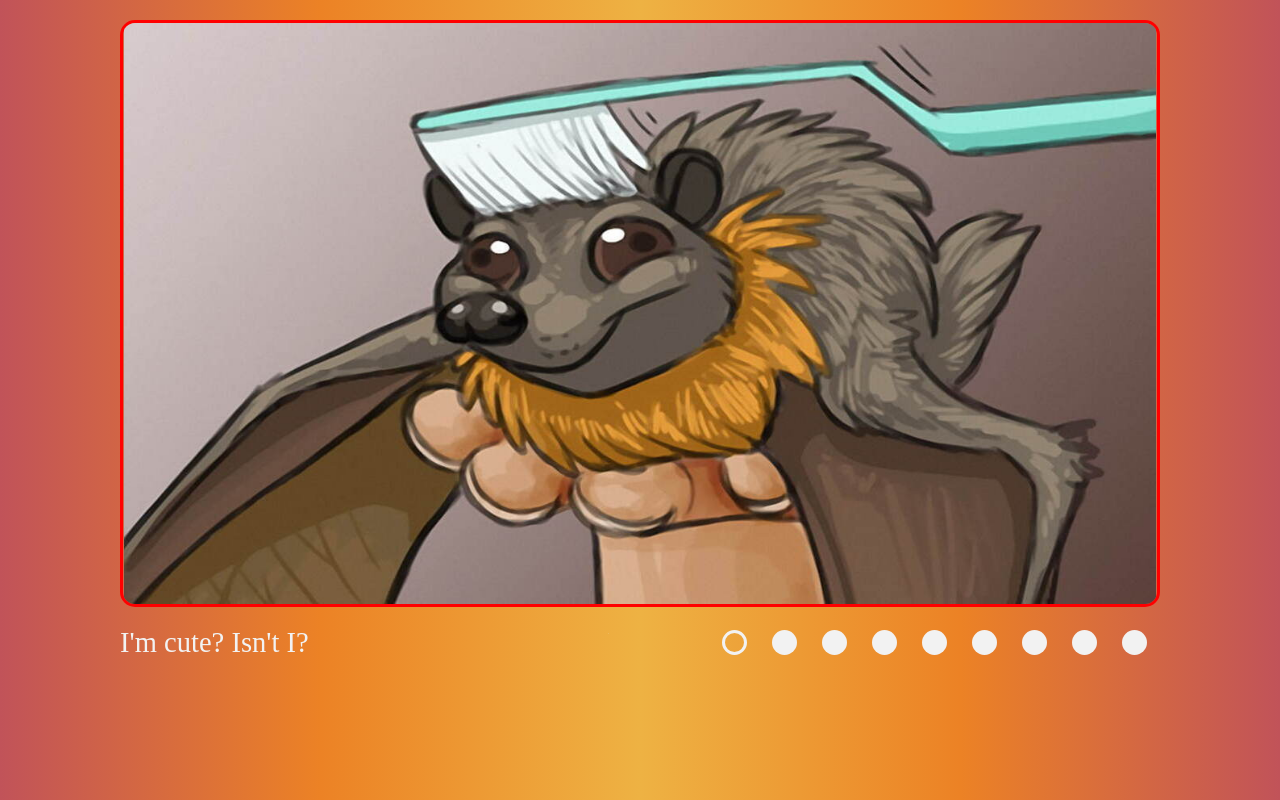
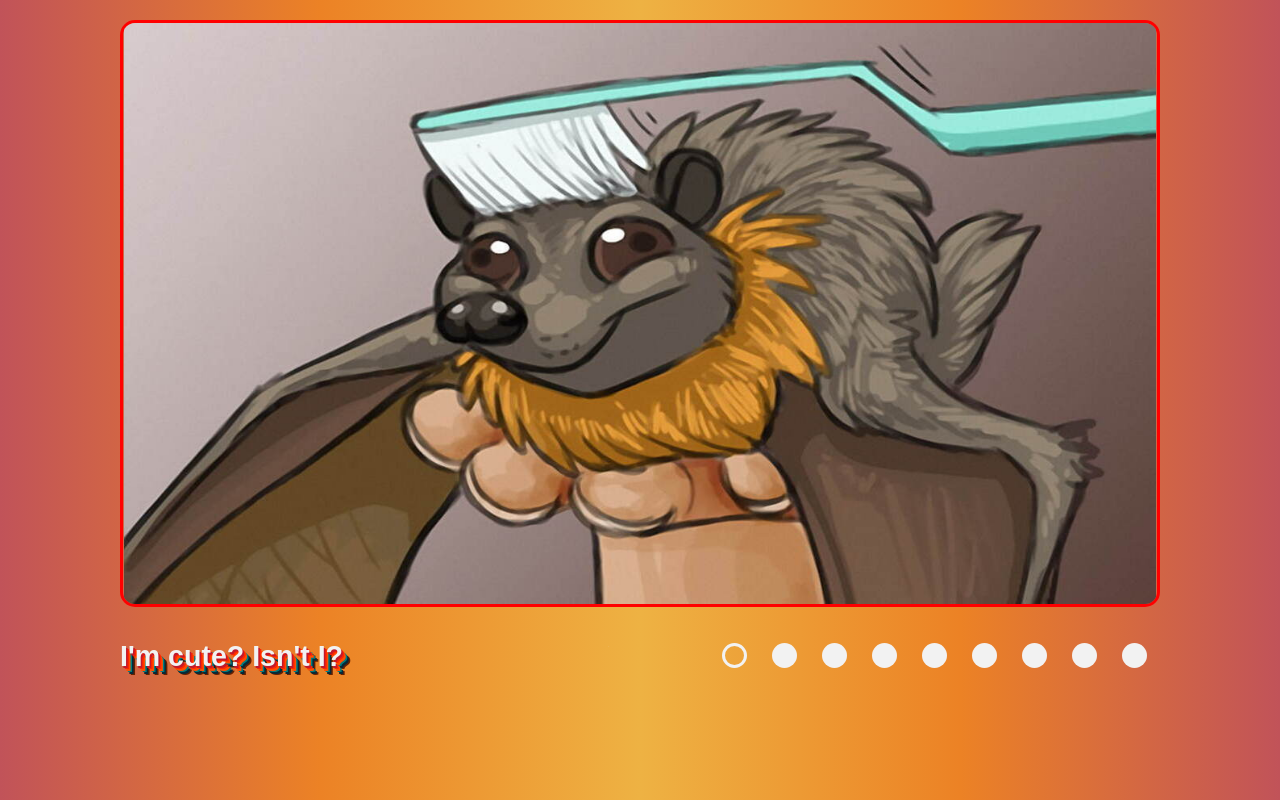
Before and after one commit to juliachernomor/cssMemeSlider, a plain HTML site: page cssMemeSlider/index.html in a window 1280 px wide. Drawn offline with Linux system fonts and the light colour scheme.

Commit message:
fix: fix some mistakes (Sun, Sep 15, 2024 12:48:13 AM)

```diff
--- a/cssMemeSlider/style.css
+++ b/cssMemeSlider/style.css
@@ -12,18 +12,19 @@
 
   html,
   body {
-    margin: 0;
-    padding: 0;
     height: 100vh;
     max-height: 100vh;
     width: 100vw;
+    margin: 0;
+    padding: 0;
   }
 
   html {
     font-style: normal;
-    font-weight: 400;
-    line-height: 1rem;
-    background: linear-gradient(90deg, #c15359,#ec8225,#eeb243,#ec8225,#c15359);
+    font-family: Arial, Helvetica, sans-serif;
+    font-weight: 700;
+    line-height: 2.125rem;
+    background: linear-gradient(90deg, #c15359, #ec8225, #eeb243, #ec8225, #c15359);
   }
 
   body {
@@ -37,9 +38,9 @@
 
   .visually-hidden {
     position: absolute;
-    width: 1px;
-    height: 1px;
-    margin: -1px;
+    width: 0.0625rem;
+    height: 0.0625rem;
+    margin: -0.0625rem;
     padding: 0;
     overflow: hidden;
     white-space: nowrap;
@@ -51,8 +52,7 @@
   .slider {
     display: grid;
     grid-template-columns: 47% 53%;
-    row-gap: 1.25rem;
-
+    row-gap: 0.9375rem;
     max-width: 65rem;
     margin: 0 auto;
     overflow: hidden;
@@ -68,10 +68,10 @@
     grid-column: 1/3;
     display: flex;
     order: 1;
-  user-select: none;
-  transition: transform 0.9s ease;
     width: 900%;
     max-height: 36.67rem;
+    transition: transform 0.9s ease;
+    user-select: none;
   }
 
   .slider-img__slide {
@@ -83,64 +83,69 @@
     display: block;
     width: 100%;
     max-height: 100%;
+    margin: 0;
     object-fit: contain;
-    border-radius:15px;
-    -moz-border-radius:15px;
-    -webkit-border-radius:15px;
-    border:3px solid #ff0000;
-    margin: 0;
-
+    border-radius: 0.9375rem;
+    border: 0.1875rem solid #ff0000;
   }
 
-.slider-radio-1:checked ~ .slider-img,
-.slider-radio-1:checked ~ .slider-text > .slider-text__wrapper {
+  .slider-radio-1:checked~.slider-img,
+  .slider-radio-1:checked~.slider-text>.slider-text__wrapper {
     transform: translateX(0%);
   }
-.slider-radio-2:checked ~ .slider-img,
-.slider-radio-2:checked ~ .slider-text > .slider-text__wrapper {
+
+  .slider-radio-2:checked~.slider-img,
+  .slider-radio-2:checked~.slider-text>.slider-text__wrapper {
     transform: translateX(-11.11%);
   }
-.slider-radio-3:checked ~ .slider-img,
-.slider-radio-3:checked ~ .slider-text > .slider-text__wrapper {
+
+  .slider-radio-3:checked~.slider-img,
+  .slider-radio-3:checked~.slider-text>.slider-text__wrapper {
     transform: translateX(-22.22%);
   }
-.slider-radio-4:checked ~ .slider-img,
-.slider-radio-4:checked ~ .slider-text > .slider-text__wrapper {
+
+  .slider-radio-4:checked~.slider-img,
+  .slider-radio-4:checked~.slider-text>.slider-text__wrapper {
     transform: translateX(-33.33%);
   }
-.slider-radio-5:checked ~ .slider-img,
-.slider-radio-5:checked ~ .slider-text > .slider-text__wrapper {
+
+  .slider-radio-5:checked~.slider-img,
+  .slider-radio-5:checked~.slider-text>.slider-text__wrapper {
     transform: translateX(-44.44%);
   }
-.slider-radio-6:checked ~ .slider-img,
-.slider-radio-6:checked ~ .slider-text > .slider-text__wrapper{
+
+  .slider-radio-6:checked~.slider-img,
+  .slider-radio-6:checked~.slider-text>.slider-text__wrapper {
     transform: translateX(-55.56%);
   }
-.slider-radio-7:checked ~ .slider-img,
-.slider-radio-7:checked ~ .slider-text > .slider-text__wrapper {
+
+  .slider-radio-7:checked~.slider-img,
+  .slider-radio-7:checked~.slider-text>.slider-text__wrapper {
     transform: translateX(-66.67%);
   }
-.slider-radio-8:checked ~ .slider-img,
-.slider-radio-8:checked ~ .slider-text > .slider-text__wrapper {
+
+  .slider-radio-8:checked~.slider-img,
+  .slider-radio-8:checked~.slider-text>.slider-text__wrapper {
     transform: translateX(-77.79%);
   }
-.slider-radio-9:checked ~ .slider-img,
-.slider-radio-9:checked ~ .slider-text > .slider-text__wrapper {
+
+  .slider-radio-9:checked~.slider-img,
+  .slider-radio-9:checked~.slider-text>.slider-text__wrapper {
     transform: translateX(-88.88%);
   }
 
   .slider__control {
     grid-column: 2/3;
-  order: 3;
-  width: 100%;
     display: flex;
     flex-wrap: wrap;
     justify-content: end;
+    order: 3;
+    width: 100%;
 
     @media (max-width: 964.5px) {
-    width: 100%;
       order: 2;
       justify-content: center;
+      width: 100%;
     }
   }
 
@@ -148,11 +153,9 @@
     display: flex;
     align-items: center;
     justify-content: center;
-  width: 50px;
+    width: 3.125rem;
     user-select: none;
-  font-size: 16px;
     cursor: pointer;
-  box-sizing: border-box;
 
     @media (max-width: 964.5px) {
       touch-action: auto;
@@ -163,50 +166,48 @@
 
   .control__mark {
     display: block;
-  width: 25px;
-  height: 25px;
+    width: 1.5625rem;
+    height: 1.5625rem;
     border-radius: 50%;
-  cursor: pointer;
     background-color: #f2f2f2;
 
     @media (max-width: 964.5px) {
-    touch-action: auto;
       width: 0.625rem;
       height: 0.625rem;
     }
   }
 
-.control__label:hover > .control__mark {
+  .control__label:hover>.control__mark {
+    background-color: #ff0000;
     transition: background-color 1s;
-  background-color: #ff0000;
-  animation: pulse 2s cubic-bezier(0.9, 0.7, 0.5, 0.9) infinite;
+    animation: pulse 1.5s cubic-bezier(0.9, 0.7, 0.5, 0.9) infinite;
   }
 
-.slider-radio-1:checked ~ .slider__control .control__mark1,
-.slider-radio-2:checked ~ .slider__control .control__mark2,
-.slider-radio-3:checked ~ .slider__control .control__mark3,
-.slider-radio-4:checked ~ .slider__control .control__mark4,
-.slider-radio-5:checked ~ .slider__control .control__mark5,
-.slider-radio-6:checked ~ .slider__control .control__mark6,
-.slider-radio-7:checked ~ .slider__control .control__mark7,
-.slider-radio-8:checked ~ .slider__control .control__mark8,
-.slider-radio-9:checked ~ .slider__control .control__mark9 {
+  .slider-radio-1:checked~.slider__control .control__mark1,
+  .slider-radio-2:checked~.slider__control .control__mark2,
+  .slider-radio-3:checked~.slider__control .control__mark3,
+  .slider-radio-4:checked~.slider__control .control__mark4,
+  .slider-radio-5:checked~.slider__control .control__mark5,
+  .slider-radio-6:checked~.slider__control .control__mark6,
+  .slider-radio-7:checked~.slider__control .control__mark7,
+  .slider-radio-8:checked~.slider__control .control__mark8,
+  .slider-radio-9:checked~.slider__control .control__mark9 {
     background-color: transparent;
-  border: 3px solid #f2f2f2;
+    border: 0.1875rem solid #f2f2f2;
   }
 
-.slider-radio-1:checked ~ .slider__control > .label1:hover > .control__mark1,
-.slider-radio-2:checked ~ .slider__control > .label2:hover > .control__mark2,
-.slider-radio-3:checked ~ .slider__control > .label3:hover > .control__mark3,
-.slider-radio-4:checked ~ .slider__control > .label4:hover > .control__mark4,
-.slider-radio-5:checked ~ .slider__control > .label5:hover > .control__mark5,
-.slider-radio-6:checked ~ .slider__control > .label6:hover > .control__mark6,
-.slider-radio-7:checked ~ .slider__control > .label7:hover > .control__mark7,
-.slider-radio-8:checked ~ .slider__control > .label8:hover > .control__mark8,
-.slider-radio-9:checked ~ .slider__control > .label9:hover > .control__mark9 {
+  .slider-radio-1:checked~.slider__control>.label1:hover>.control__mark1,
+  .slider-radio-2:checked~.slider__control>.label2:hover>.control__mark2,
+  .slider-radio-3:checked~.slider__control>.label3:hover>.control__mark3,
+  .slider-radio-4:checked~.slider__control>.label4:hover>.control__mark4,
+  .slider-radio-5:checked~.slider__control>.label5:hover>.control__mark5,
+  .slider-radio-6:checked~.slider__control>.label6:hover>.control__mark6,
+  .slider-radio-7:checked~.slider__control>.label7:hover>.control__mark7,
+  .slider-radio-8:checked~.slider__control>.label8:hover>.control__mark8,
+  .slider-radio-9:checked~.slider__control>.label9:hover>.control__mark9 {
+    background-color: transparent;
+    border: 0.1875rem solid #ff0000;
     transition: background-color 1s;
-  background-color: transparent;
-  border: 3px solid #ff0000;
   }
 
   .slider-text {
@@ -224,13 +225,18 @@
     width: 900%;
   }
 
-
   .slider-text__text {
     display: block;
     width: 100%;
+    color: #f2f2f2;
+    font-size: clamp(1.625rem, 1.1327rem + 0.8163vw, 2rem);
+    text-shadow: 0.0938rem 0.0938rem 0rem #c11a2b,
+    0.1875rem 0.1875rem 0rem #ff2400,
+    0.2813rem 0.2813rem 0rem #ff4f00,
+    0.375rem 0.375rem 0rem #017e7f,
+    0.4688rem 0.4688rem 0rem #052939,
+    0.5625rem 0.5625rem 0rem #662000;
     user-select: contain;
-  font-size: clamp(1.625rem, 1.1327rem + 0.8163vw, 2rem);
-  color: #f2f2f2;
 
     @media (max-width: 964.5px) {
       font-size: clamp(1.1875rem, 0.8459rem + 1.7081vw, 1.875rem);
@@ -241,9 +247,11 @@
     0% {
       transform: scale(0.7, 0.7)
     }
+
     50% {
       transform: scale(1.0, 1.0);
     }
+
     100% {
       transform: scale(0.7, 0.7);
     }
```
Lines whose indentation alone changed are shown as unchanged.
